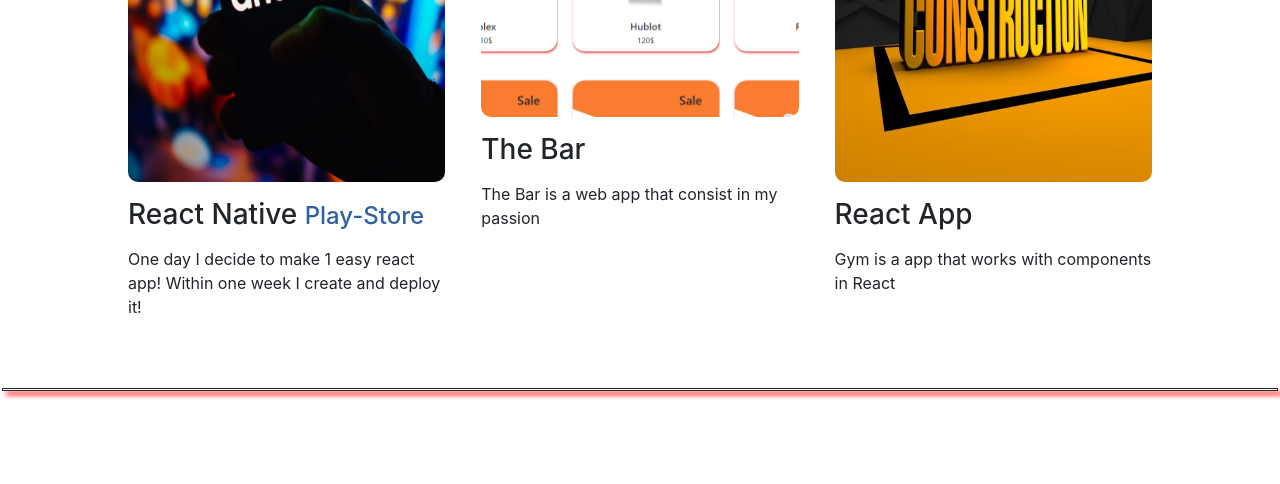
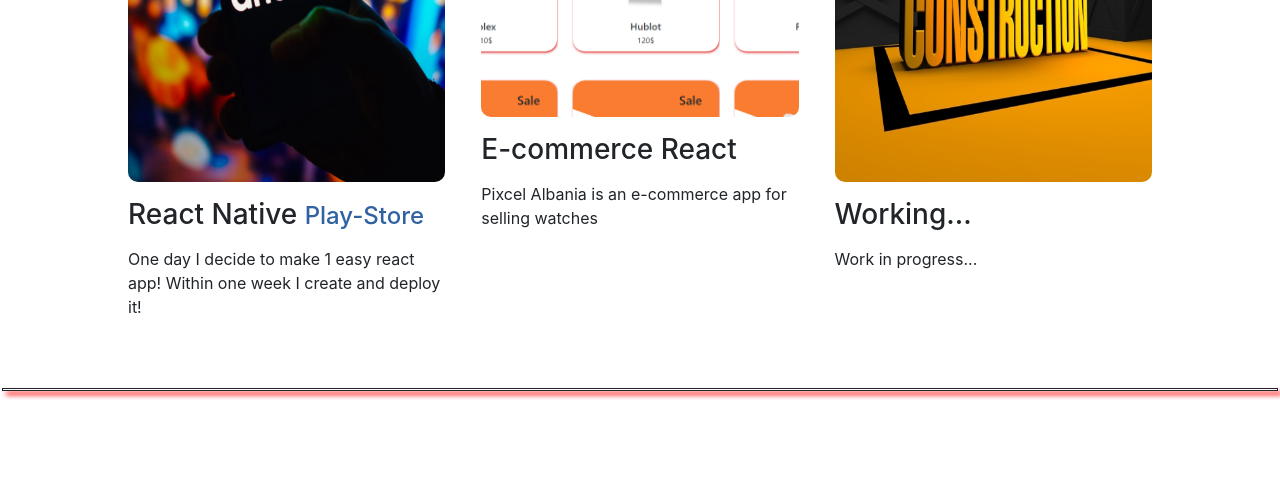
Before and after one commit to donce01/portofolio1, a plain HTML site: page index.html in a window 1280 px wide. Shown: the part 2180-2664 px from the top of the page. Drawn offline with nearby package versions, Linux system fonts and the light colour scheme; a script that the page names is missing.

Commit message:
Update index.html

```diff
--- a/index.html
+++ b/index.html
@@ -121,15 +121,15 @@ Being part of the nature, following untouched paths, making new friends, seeing
       <a href="https://watches-77fef.web.app/" title="Under Construction">
         <img src="./img/mo2.png">
         </a>
-      <h3>The Bar</h3>
-      <p>The Bar is a web app that consist in my passion</p>
+      <h3>E-commerce React</h3>
+      <p>Pixcel Albania is an e-commerce app for selling watches</p>
     </div>
     <div class="facilities-col">
       <a href="secondPage.html" title="Under Construction">
         <img src="./img/mo.jpg">
         </a>
-      <h3>React App</h3>
-      <p>Gym is a app that works with components in React</p>
+      <h3>Working...</h3>
+      <p>Work in progress...</p>
     </div>
   </div>
 </section>
```
